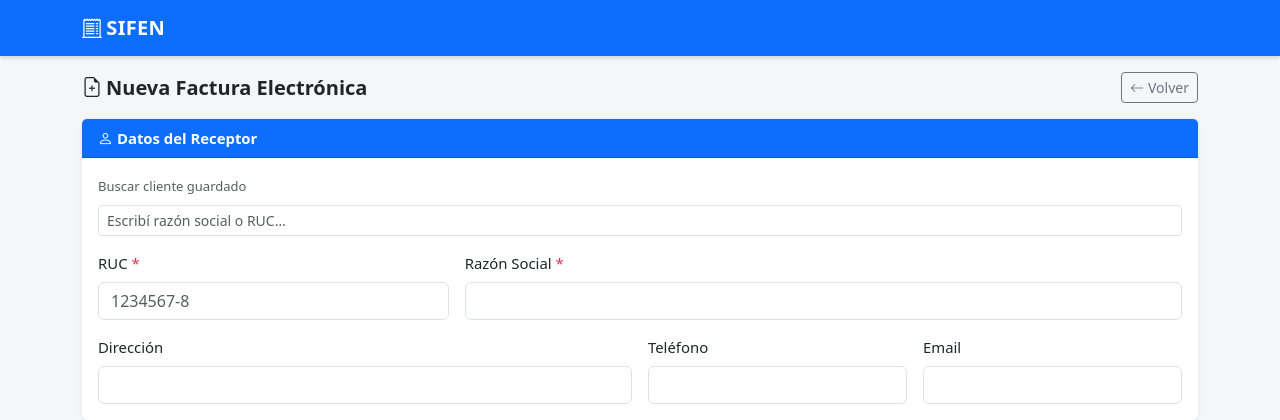
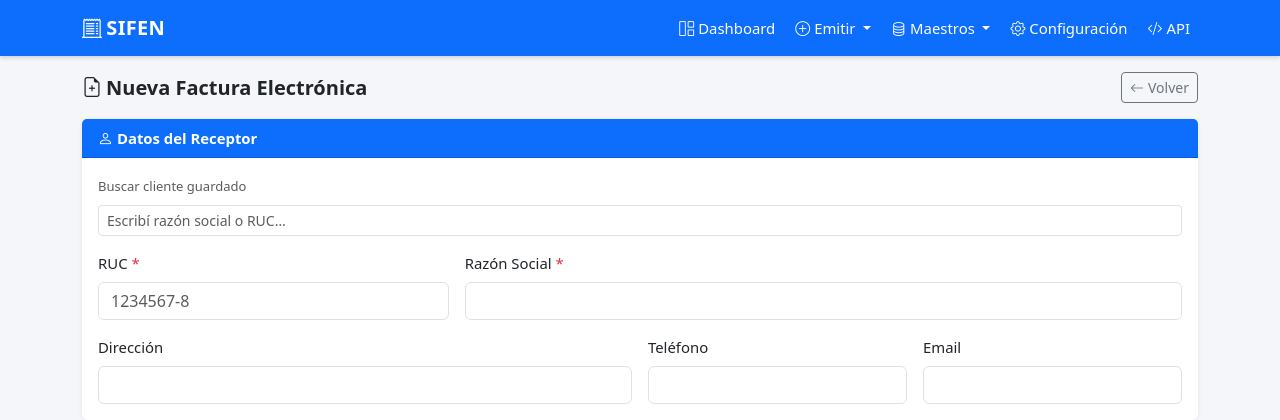
Before and after one commit to benitezrodrigo89/FacturacionElectronica, a Python web app: template app/templates/emision/factura.html in a window 1280 px wide. Shown: the top 420 px of the page. Run offline with Jinja, Linux system fonts and the light colour scheme; the template is opened without the code that fills it, so the values that code supplies are empty; some libraries are stand-ins or nearby versions.

Commit message:
Fix navbar desktop + redirección automática tras emisión aprobada
- base.html: agregar navbar-expand-lg para que el menú se muestre
  en desktop y solo colapse a hamburguesa en mobile
- emision.js: si el documento es aprobado, mostrar countdown de 4s
  y redirigir automáticamente al dashboard (link "ir ahora" para salir antes)

Co-Authored-By: Claude Sonnet 4.6 (1M context) <noreply@anthropic.com>

```diff
--- a/app/static/emision.js
+++ b/app/static/emision.js
@@ -82,14 +82,15 @@ function getItems(withPrice = true) {
 function mostrarResultado(data, ok) {
   const el = document.getElementById('resultado');
   if (ok) {
-    const estado = data.estado === 'aprobado'
+    const aprobado = data.estado === 'aprobado';
+    const estado = aprobado
       ? '<span class="badge bg-success">Aprobado</span>'
       : '<span class="badge bg-danger">Rechazado</span>';
     el.innerHTML = `
-      <div class="alert alert-${data.estado === 'aprobado' ? 'success' : 'danger'} mt-3">
+      <div class="alert alert-${aprobado ? 'success' : 'danger'} mt-3">
         <div class="d-flex justify-content-between align-items-start">
-          <h6 class="mb-2"><i class="bi bi-check-circle me-1"></i>Documento emitido</h6>
-          ${data.estado === 'aprobado' ? `<a href="${data.kude_url}" class="btn btn-sm btn-outline-primary" target="_blank"><i class="bi bi-file-earmark-pdf me-1"></i>Descargar KuDE</a>` : ''}
+          <h6 class="mb-2"><i class="bi bi-${aprobado ? 'check' : 'x'}-circle me-1"></i>Documento emitido</h6>
+          ${aprobado ? `<a href="${data.kude_url}" class="btn btn-sm btn-outline-primary" target="_blank"><i class="bi bi-file-earmark-pdf me-1"></i>KuDE</a>` : ''}
         </div>
         <div class="row g-1 small">
           <div class="col-12"><strong>CDC:</strong> <code class="small">${data.cdc}</code></div>
@@ -98,7 +99,18 @@ function mostrarResultado(data, ok) {
           <div class="col-md-6"><strong>SIFEN:</strong> ${data.codigo_sifen} — ${data.descripcion_sifen}</div>
           ${data.protocolo_autorizacion ? `<div class="col-12"><strong>Protocolo:</strong> ${data.protocolo_autorizacion}</div>` : ''}
         </div>
+        ${aprobado ? `<div class="mt-2 small text-success">Redirigiendo al dashboard en <span id="countdown">4</span>s… <a href="/" class="text-success fw-semibold">ir ahora</a></div>` : ''}
       </div>`;
+    // Si fue aprobado, redirigir al dashboard con countdown
+    if (aprobado) {
+      let seg = 4;
+      const timer = setInterval(() => {
+        seg--;
+        const cd = document.getElementById('countdown');
+        if (cd) cd.textContent = seg;
+        if (seg <= 0) { clearInterval(timer); window.location.href = '/'; }
+      }, 1000);
+    }
   } else {
     el.innerHTML = `<div class="alert alert-danger mt-3"><i class="bi bi-exclamation-triangle me-1"></i>${data.detail || JSON.stringify(data)}</div>`;
   }
--- a/app/templates/base.html
+++ b/app/templates/base.html
@@ -33,7 +33,7 @@
 </head>
 <body>
 
-<nav class="navbar navbar-dark bg-primary mb-3">
+<nav class="navbar navbar-expand-lg navbar-dark bg-primary mb-3">
   <div class="container-lg">
     <a class="navbar-brand" href="/"><i class="bi bi-receipt-cutoff me-1"></i>SIFEN</a>
 
```
